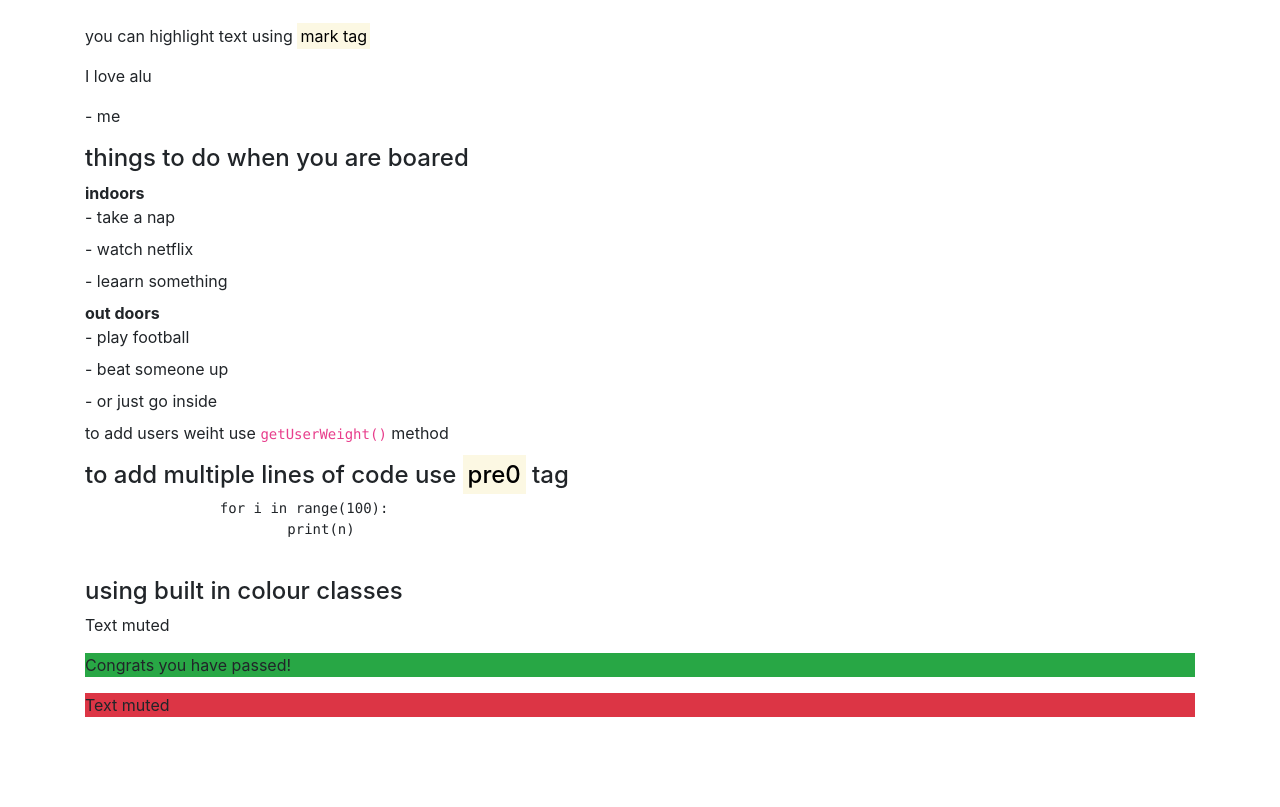
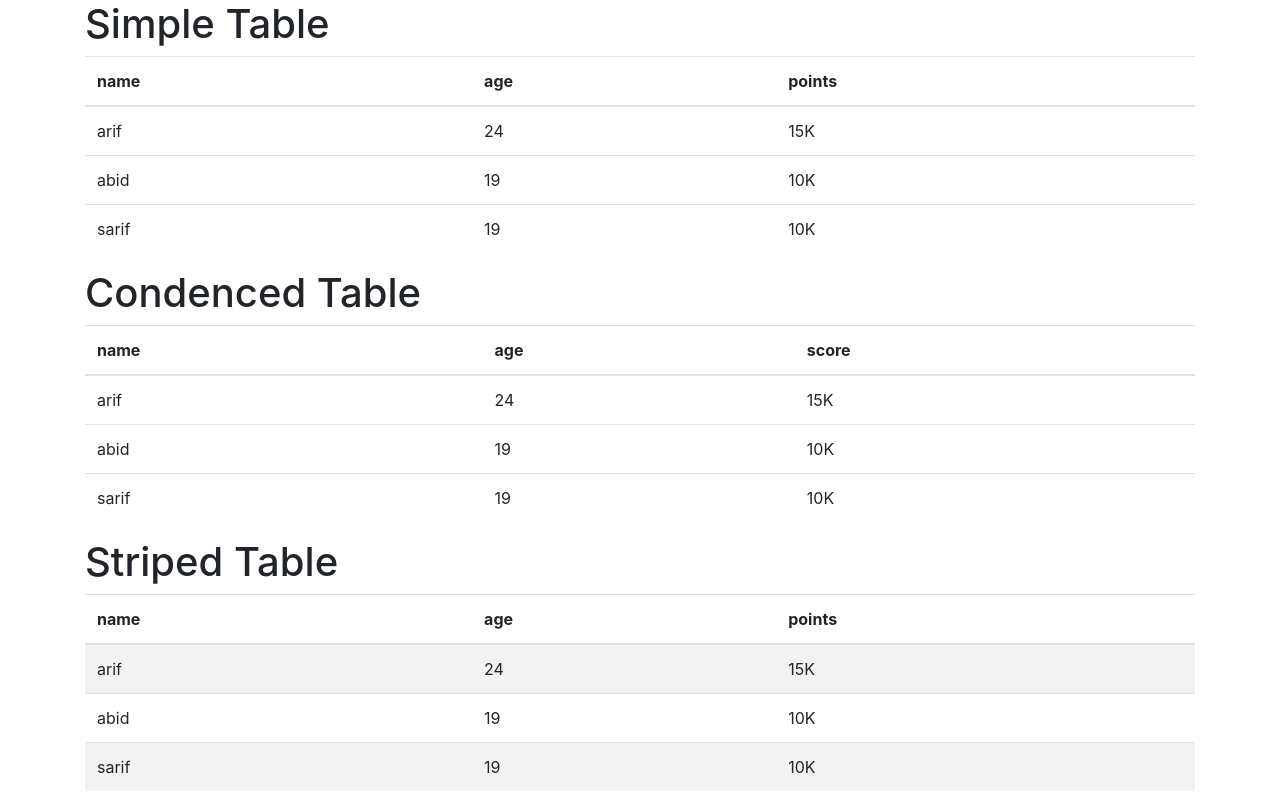
Before and after one commit to aistiak/learn-bootstrap, a plain HTML site: page index.html in a window 1280 px wide. Drawn offline with nearby package versions, Linux system fonts and the light colour scheme.

Commit message:
worked with tables

```diff
--- a/index.html
+++ b/index.html
@@ -10,36 +10,102 @@
 <body>
 	<!-- highlisghting text  -->
 	<div class="container">
-        <!-- you can highlight text using the mark tag -->
-        <!-- this tutorial can be used to weite code documentation  -->
-        <br>
-        <p>you can highlight text using <mark>mark tag</mark></p>
 
-        <blockquote >
-        	<p>I love alu</p>
-        	<footer> - me</footer>
-        </blockquote>
+         <h1>Simple Table</h1>
+         <table class="table">
 
-        <h4>things to do when you are boared </h4>
-        <dt>indoors</dt>
-        	<dd>- take a nap</dd>
-        	<dd>- watch netflix</dd>
-        	<dd>- leaarn something</dd>
-        <dt>out doors</dt>
-        	<dd>- play football</dd>
-        	<dd>- beat someone up</dd>
-        	<dd>- or just go inside</dd>
 
-        <p>to add users weiht use <code>getUserWeight()</code> method </p>
-        <h4>to add multiple lines of code use <mark>pre0</mark>  tag</h4>
-        <pre>
-        	for i in range(100):
-        		print(n)
-        </pre>
-        <h4>using built in colour classes</h4>
-        <p class="bg-muted">Text muted</p>
-        <p class="bg-success">Congrats you have passed!</p>
-        <p class="bg-danger">Text muted</p>
+			<thead>
+				<tr>
+					<th>name</th>
+					<th>age</th>
+					<th>points</th>
+				</tr>
+			</thead>
+
+			<tbody>
+				<tr>
+					<td>arif</td>
+					<td>24</td>
+					<td>15K</td>
+				</tr>
+				<tr>
+					<td>abid</td>
+					<td>19</td>
+					<td>10K</td>
+				</tr>
+				<tr>
+					<td>sarif</td>
+					<td>19</td>
+					<td>10K</td>
+				</tr>
+
+			</tbody>
+
+         </table>
+        <h1>Condenced Table</h1>
+        <table class="table table-condenced">
+        	 <thead>
+        	    <tr>
+        	    	<th>name</th>
+        	    	<th>age</th>
+        	    	<th>score</th>
+        	    </tr>
+        	 </thead>
+
+        	 <tbody>
+        	 	 <tr>
+        	 	 	<td>arif</td>
+        	 	 	<td>24</td>
+        	 	 	<td>15K</td>
+        	 	 </tr>
+        	 	 <tr>
+        	 	 	<td>abid</td>
+        	 	 	<td>19</td>
+        	 	 	<td>10K</td>
+        	 	 </tr>
+        	 	 <tr>
+        	 	 	<td>sarif</td>
+        	 	 	<td>19</td>
+        	 	 	<td>10K</td>
+        	 	 </tr>
+        	 </tbody>
+
+        </table>
+
+		<h1>Striped Table</h1>
+
+		<table class="table table-striped">
+
+			<thead>
+				<tr>
+					<th>name</th>
+					<th>age</th>
+					<th>points</th>
+				</tr>
+			</thead>
+
+			<tbody>
+				<tr>
+					<td>arif</td>
+					<td>24</td>
+					<td>15K</td>
+				</tr>
+				<tr>
+					<td>abid</td>
+					<td>19</td>
+					<td>10K</td>
+				</tr>
+				<tr>
+					<td>sarif</td>
+					<td>19</td>
+					<td>10K</td>
+				</tr>
+
+			</tbody>
+
+		</table>
+
 	</div>
 
 </body>
```
